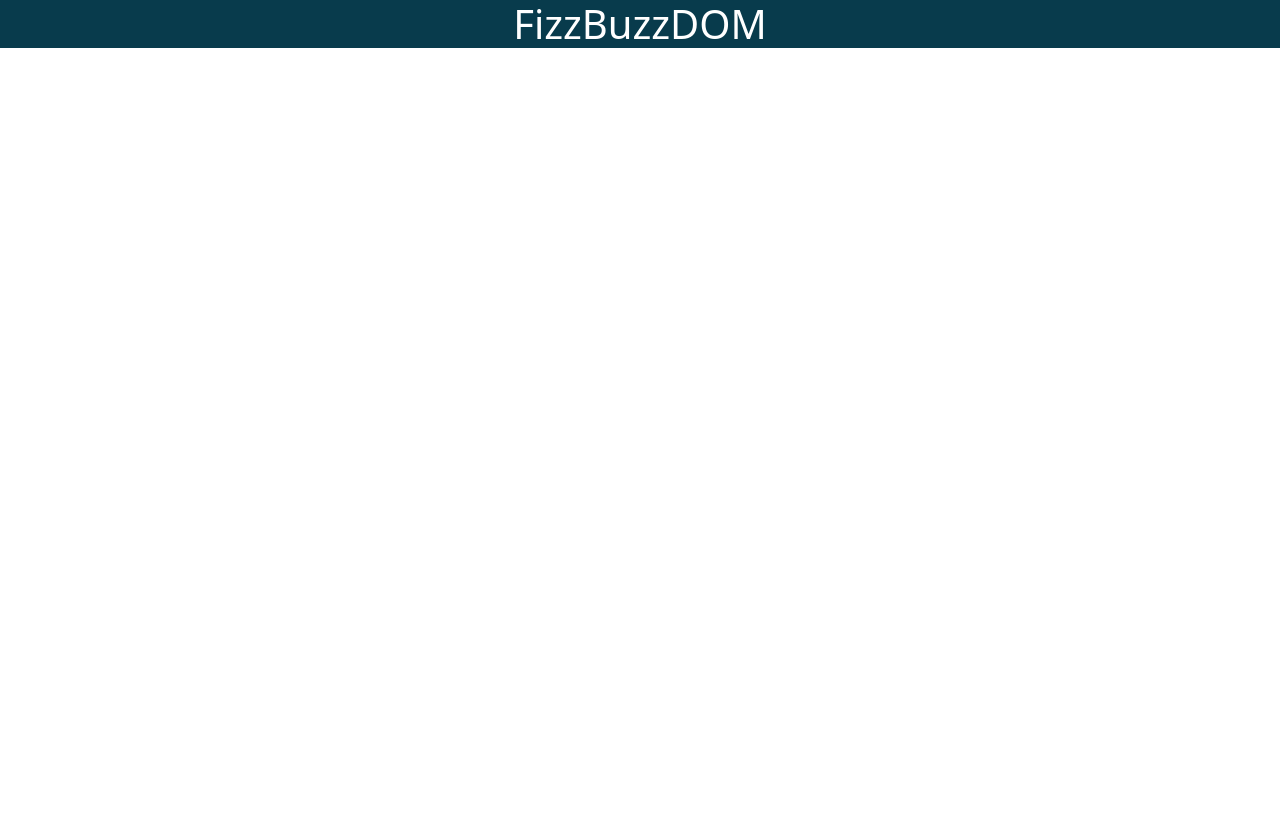
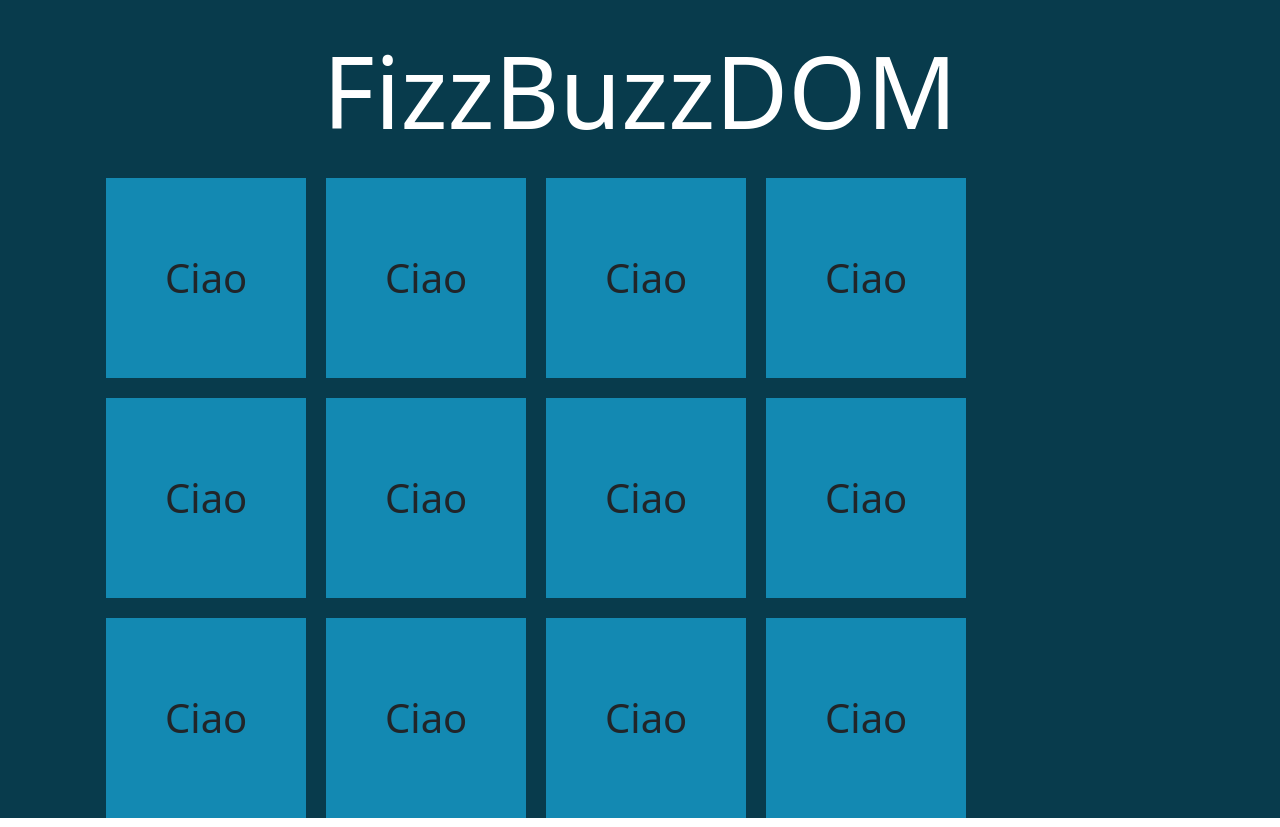
Before and after one commit to RomeoAlex/js-fizzbuzzdom, a plain HTML site: page index.html in a window 1280 px wide. Before the commit the page ends 800 px from the top, so only its background shows below. Drawn offline with nearby package versions, Linux system fonts and the light colour scheme.

Commit message:
prove in html per stile dei box da creare

```diff
--- a/css/style.css
+++ b/css/style.css
@@ -4,10 +4,43 @@
     padding: 0;
     box-sizing: border-box;
 }
+/* common */
 .back_color{
     background-color: #083b4c;
 }
 .title{
+    padding-top: 30px;
     text-align: center;
     color:white;
+
 }
+.title_text{
+    font-size: 100px;
+}
+.my_container{
+    margin:0 auto;
+    width: 85%;
+}
+.box{
+    margin-right: 20px;
+    margin-top: 20px;
+    height: 200px;
+    width: 200px;
+    text-align: center;
+    line-height: 200px;
+}
+.box span{
+    font-size: 40px;
+}
+.normal{
+    background-color: #1389b2;
+}
+.fizz{
+    background-color: #0bd6a0;
+}
+.buzz{
+    background-color: #ffd166;
+}
+.fizzbuzz{
+    background-color: #f0466f;
+}
--- a/index.html
+++ b/index.html
@@ -11,8 +11,64 @@
 <body>
     <div class="container-fluid back_color">
         <div class="container title">
-            <h1 >FizzBuzzDOM</h1>
+            <h1 class="title_text">FizzBuzzDOM</h1>
         </div>
+        <div class="my_container">
+            <!-- creo con bootstrap l'ordinamento con flex e creo 8 box d'esempio per utilizzare poi la classe con javascript -->
+            <div class="d-flex flex-wrap">
+                <!-- successivamente commento tutti i box perche li devo generare -->
+                <div class="box normal">
+                    <!-- creo uno span per esmpio di scrittura nel box -->
+                    <span>Ciao</span>
+                </div>
+                <div class="box normal">
+                    <!-- creo uno span per esmpio di scrittura nel box -->
+                    <span>Ciao</span>
+                </div>
+                <div class="box normal">
+                    <!-- creo uno span per esmpio di scrittura nel box -->
+                    <span>Ciao</span>
+                </div>
+                <div class="box normal">
+                    <!-- creo uno span per esmpio di scrittura nel box -->
+                    <span>Ciao</span>
+                </div>
+                <div class="box normal">
+                    <!-- creo uno span per esmpio di scrittura nel box -->
+                    <span>Ciao</span>
+                </div>
+                <div class="box normal">
+                    <!-- creo uno span per esmpio di scrittura nel box -->
+                    <span>Ciao</span>
+                </div>
+                <div class="box normal">
+                    <!-- creo uno span per esmpio di scrittura nel box -->
+                    <span>Ciao</span>
+                </div>
+                <div class="box normal">
+                    <!-- creo uno span per esmpio di scrittura nel box -->
+                    <span>Ciao</span>
+                </div>
+                <div class="box normal">
+                    <!-- creo uno span per esmpio di scrittura nel box -->
+                    <span>Ciao</span>
+                </div>
+                <div class="box normal">
+                    <!-- creo uno span per esmpio di scrittura nel box -->
+                    <span>Ciao</span>
+                </div>
+                <div class="box normal">
+                    <!-- creo uno span per esmpio di scrittura nel box -->
+                    <span>Ciao</span>
+                </div>
+                <div class="box normal">
+                    <!-- creo uno span per esmpio di scrittura nel box -->
+                    <span>Ciao</span>
+                </div>
+
+            </div>
+        </div>
+
     </div>
 
 
--- a/js/script.js
+++ b/js/script.js
@@ -0,0 +1 @@
+// creo la lista di cubi
```
